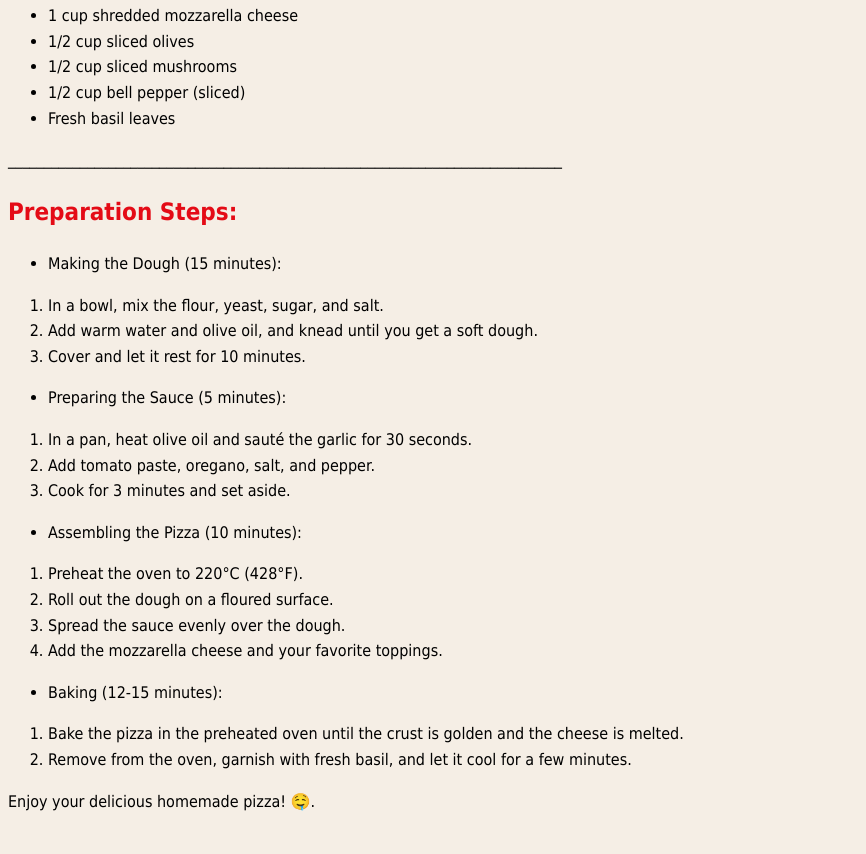
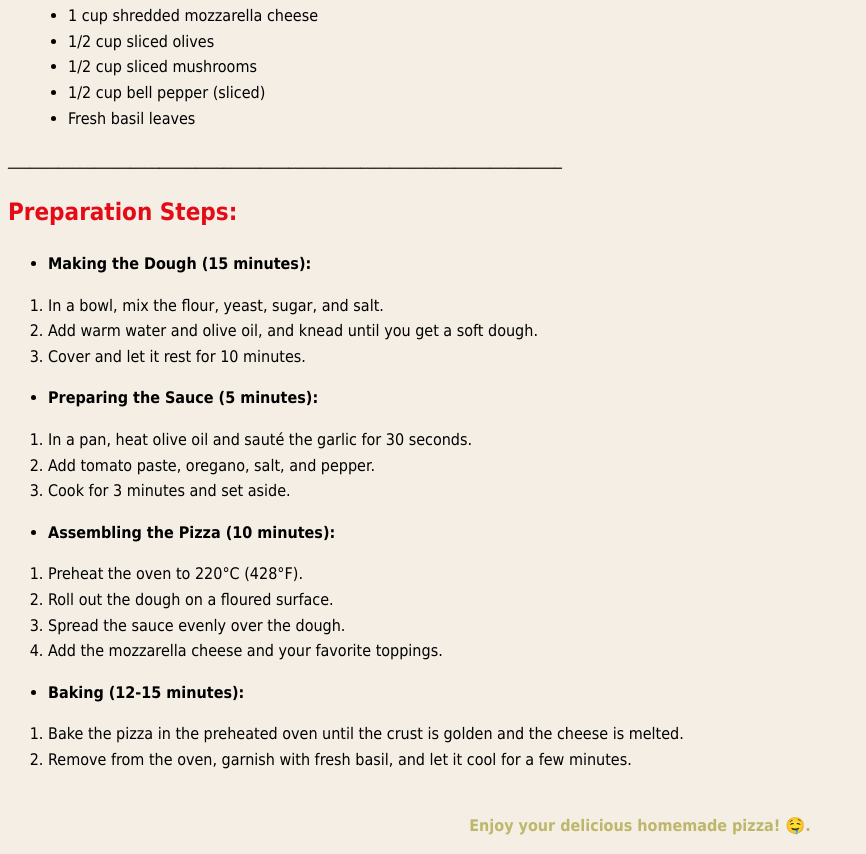
Before and after one commit to Harry5522/Web-development-A01, a plain HTML site: page chapter 01/index.html in a window 1280 px wide. Shown: the part 716-1570 px from the top of the page, without its empty margins (0-866 px from the left). Before the commit the page ends 1546 px from the top, so only its background shows below. Drawn offline with Linux system fonts and the light colour scheme.

Commit message:
Update style.css

```diff
--- a/chapter 01/style.css
+++ b/chapter 01/style.css
@@ -29,3 +29,25 @@ h1 {
     color: rgb(228, 11, 22);
     font-weight: bold;
 }
+
+.ingredients {
+    list-style-type: disc;
+    margin-left: 20px;
+}
+
+.bold-number {
+    font-weight: bold;
+}
+
+.enjoy {
+    color: darkkhaki;
+    font-weight: bold;
+    text-align: center;
+    margin-top: 40px;
+}
+
+hr {
+    border: none;
+    border-top: 2px solid rgb(200, 200, 200);
+    margin: 20px 0;
+}
```
